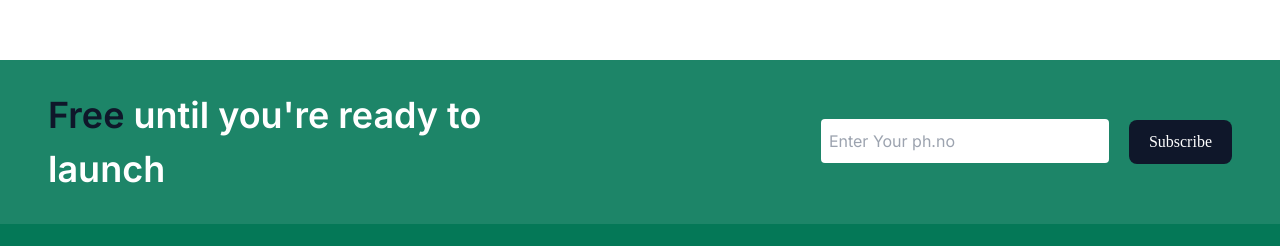
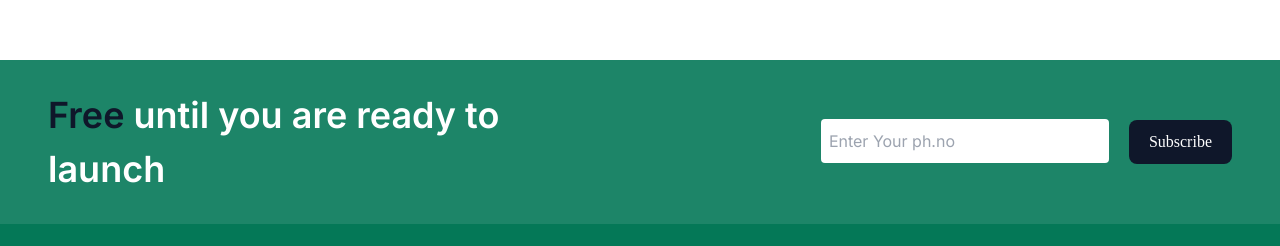
Before and after one commit to msanchariii/ebook, a Next.js app: page / in a window 1280 px wide. Shown: the part 828-1074 px from the top of the page. Built offline with nearby package versions, Linux system fonts and the light colour scheme; no server answers.

Commit message:
you're to you are

```diff
--- a/src/components/Footer.tsx
+++ b/src/components/Footer.tsx
@@ -1,4 +1,4 @@
-import { Facebook, Instagram, Mail, Twitter} from "lucide-react";
+import { Facebook, Instagram, Mail, Twitter } from "lucide-react";
 import React from "react";
 import { Button } from "./ui/button";
 import { Input } from "./ui/input";
@@ -7,7 +7,7 @@ const Item = ({ Links, title }: any) => {
     return (
         <ul>
             <h1 className="mb-1 font-semibold">{title}</h1>
-        {Links?.map((link:any) => (
+            {Links?.map((link: any) => (
                 <li key={link.name}>
                     <a
                         className="text-gray-200 hover:text-slate-900 duration-300
@@ -33,39 +33,37 @@ const Item = ({ Links, title }: any) => {
     );
 };
 
-  const SocialIcons = ({ Icons }:any) => {
+const SocialIcons = ({ Icons }: any) => {
     return (
         <div className="text-emerald-400">
-
             <span
                 className="p-2 cursor-pointer inline-flex items-center
           rounded-full bg-gray-700 mx-1.5 text-xl hover:text-gray-100 hover:bg-emerald-950
           duration-300 "
             >
-            <Facebook/>
+                <Facebook />
             </span>
             <span
                 className="p-2 cursor-pointer inline-flex items-center
           rounded-full bg-gray-700 mx-1.5 text-xl hover:text-gray-100 hover:bg-emerald-950
           duration-300 "
             >
-            <Instagram/>
+                <Instagram />
             </span>
             <span
                 className="p-2 cursor-pointer inline-flex items-center
           rounded-full bg-gray-700 mx-1.5 text-xl hover:text-gray-100 hover:bg-emerald-950
           duration-300 "
             >
-            <Twitter/>
+                <Twitter />
             </span>
             <span
                 className="p-2 cursor-pointer inline-flex items-center
           rounded-full bg-gray-700 mx-1.5 text-xl hover:text-gray-100 hover:bg-emerald-950
           duration-300 "
             >
-            <Mail/>
+                <Mail />
             </span>
-
         </div>
     );
 };
@@ -104,7 +102,6 @@ const Item = ({ Links, title }: any) => {
     { name: "logo-instagram", link: "#" },
 ];
 
-
 const Footer = () => {
     return (
         <footer className="bg-emerald-700 text-white">
@@ -113,8 +110,8 @@ const Footer = () => {
                     className="lg:text-4xl text-3xl md:mb-0 mb-6 lg:leading-normal font-semibold
          md:w-2/5"
                 >
-          <span className="text-slate-900">Free</span> until you're ready to
-          launch
+                    <span className="text-slate-900">Free</span> until you are
+                    ready to launch
                 </h1>
                 <div>
                     {/* <Input type="text"
```
Lines whose indentation alone changed are shown as unchanged.
